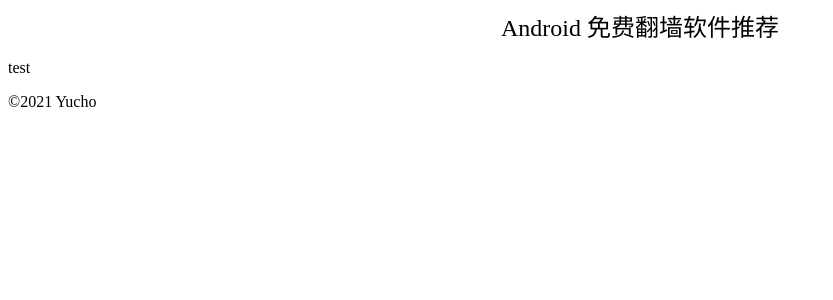
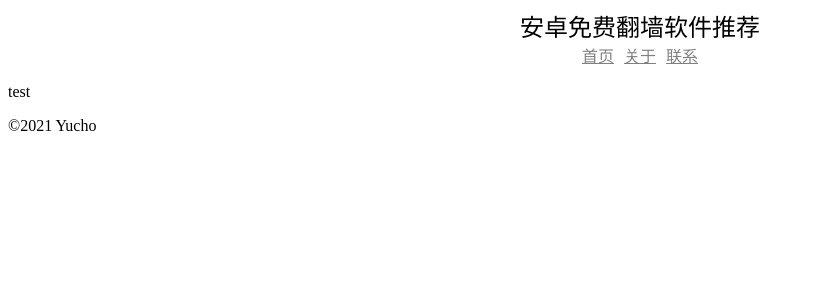
Before and after one commit to yucho123987/favourite-android-app, a Jekyll site: the page built from index.html, in a window 1280 px wide. Shown: the top 300 px of the page, without its empty margins (0-833 px from the left). Built offline with Jekyll 4.4.1, drawn with Linux system fonts in a browser that asks for light colours.

Commit message:
添加了链接

```diff
--- a/_config.yml
+++ b/_config.yml
@@ -1,2 +1,2 @@
-title: Android 免费翻墙软件推荐
+title: 安卓免费翻墙软件推荐
 url: /free-fq-android
--- a/_includes/header.html
+++ b/_includes/header.html
@@ -1,3 +1,6 @@
 <div id="header">
 	<div><a id="site-name" href="{{ site.url }}">{{ site.title }}</a></div>
+	<div id="links">
+		<a href="{{ site.url }}">首页</a><a href="{{ site.url }}/page/about.html">关于</a><a href="{{ site.url }}/page/contact.html">联系</a>
+	</div>
 </div>
--- a/static/css/main.css
+++ b/static/css/main.css
@@ -1,7 +1,13 @@
 #header{
 	text-align:center
-}#header #site-name{
+}#site-name{
 	font-size:24px;
-	color:black;
 	text-decoration:none
+}#links a{
+	margin-left:10px;
+	color:gray
+}#links a:first-child{
+	margin-left:0px
+}a{
+	color:black
 }
```
